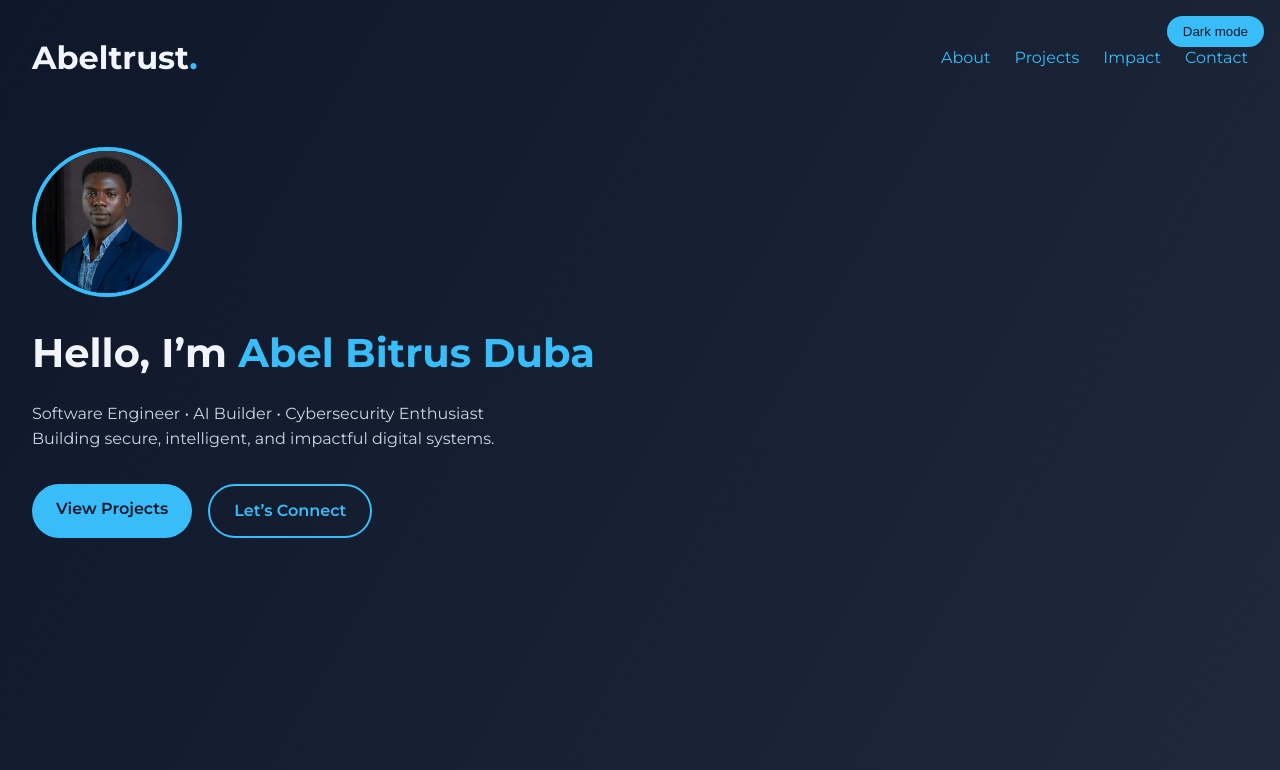
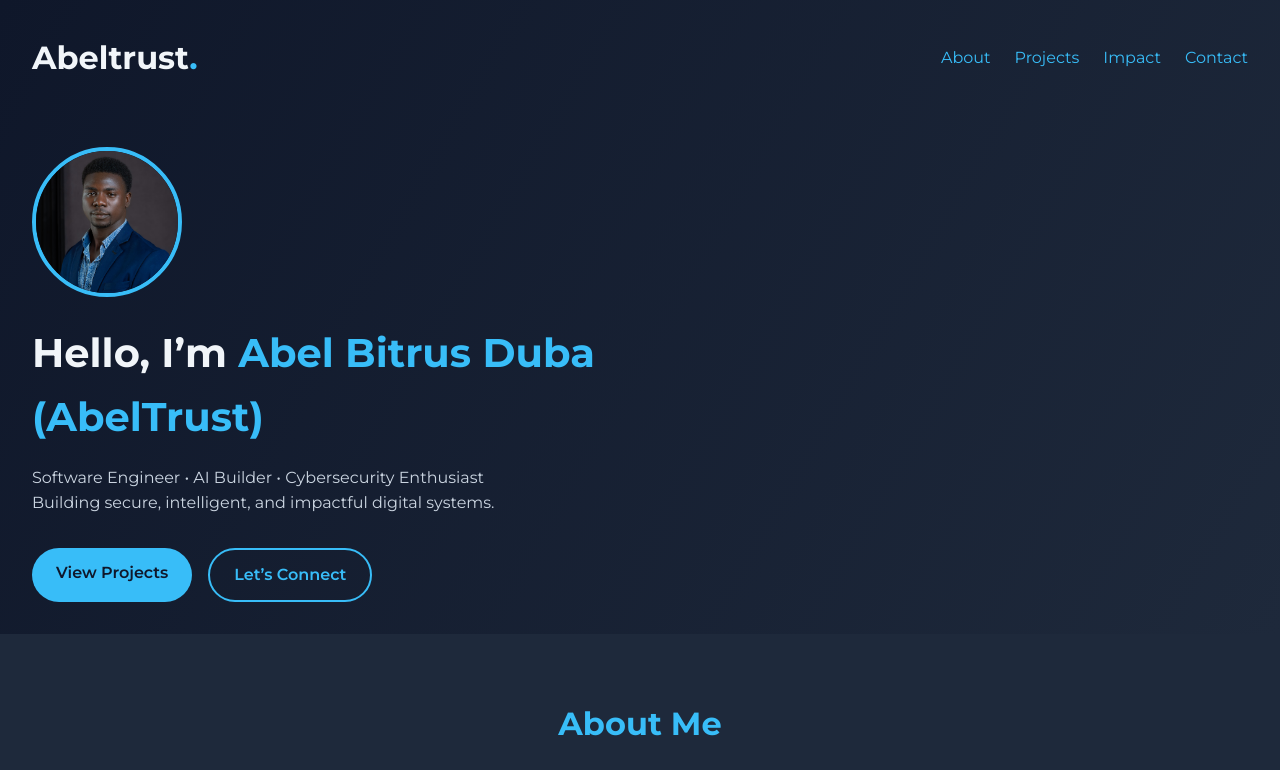
Before and after one commit to Abeltrust/Abeltrust, a plain HTML site: page index.html in a window 1280 px wide. Shown: the top 770 px of the page. Drawn offline with Linux system fonts and the light colour scheme.

Commit message:
header adjsutment

```diff
--- a/index.html
+++ b/index.html
@@ -25,7 +25,7 @@
 
   <div class="hero">
     <img src="assets/profile.jpg" alt="Abel Bitrus Duba" class="profile-pic" />
-    <h2>Hello, I’m <span>Abel Bitrus Duba</span></h2>
+    <h2>Hello, I’m <span>Abel Bitrus Duba (AbelTrust)</span></h2>
     <p>
       Software Engineer • AI Builder • Cybersecurity Enthusiast
       <br />
--- a/script.js
+++ b/script.js
@@ -9,27 +9,7 @@ document.querySelectorAll("nav ul a").forEach(link => {
     });
   });
 
-  // Optional: Dark/Light Mode Toggle (adds a button dynamically)
-  const toggleButton = document.createElement("button");
-  toggleButton.textContent = "Dark mode";
-  toggleButton.setAttribute("aria-label", "Toggle theme");
-  toggleButton.style.position = "fixed";
-  toggleButton.style.top = "1rem";
-  toggleButton.style.right = "1rem";
-  toggleButton.style.background = "#38bdf8";
-  toggleButton.style.color = "#0f172a";
-  toggleButton.style.border = "none";
-  toggleButton.style.padding = "0.5rem 1rem";
-  toggleButton.style.borderRadius = "999px";
-  toggleButton.style.cursor = "pointer";
-  toggleButton.style.zIndex = "1000";
 
-  document.body.appendChild(toggleButton);
-
-  toggleButton.addEventListener("click", () => {
-    document.body.classList.toggle("light-theme");
-    toggleButton.textContent = document.body.classList.contains("light-theme") ? "light mode" : "dark mode";
-  });
   // Smooth scrolling
 document.querySelectorAll("nav a").forEach(link => {
   link.addEventListener("click", e => {
--- a/style.css
+++ b/style.css
@@ -17,7 +17,7 @@ a {
 }
 
 header {
-  min-height: 100vh;
+  min-height: auto;
   background: linear-gradient(120deg, #0f172a, #1e293b);
   padding: 2rem;
 }
```
